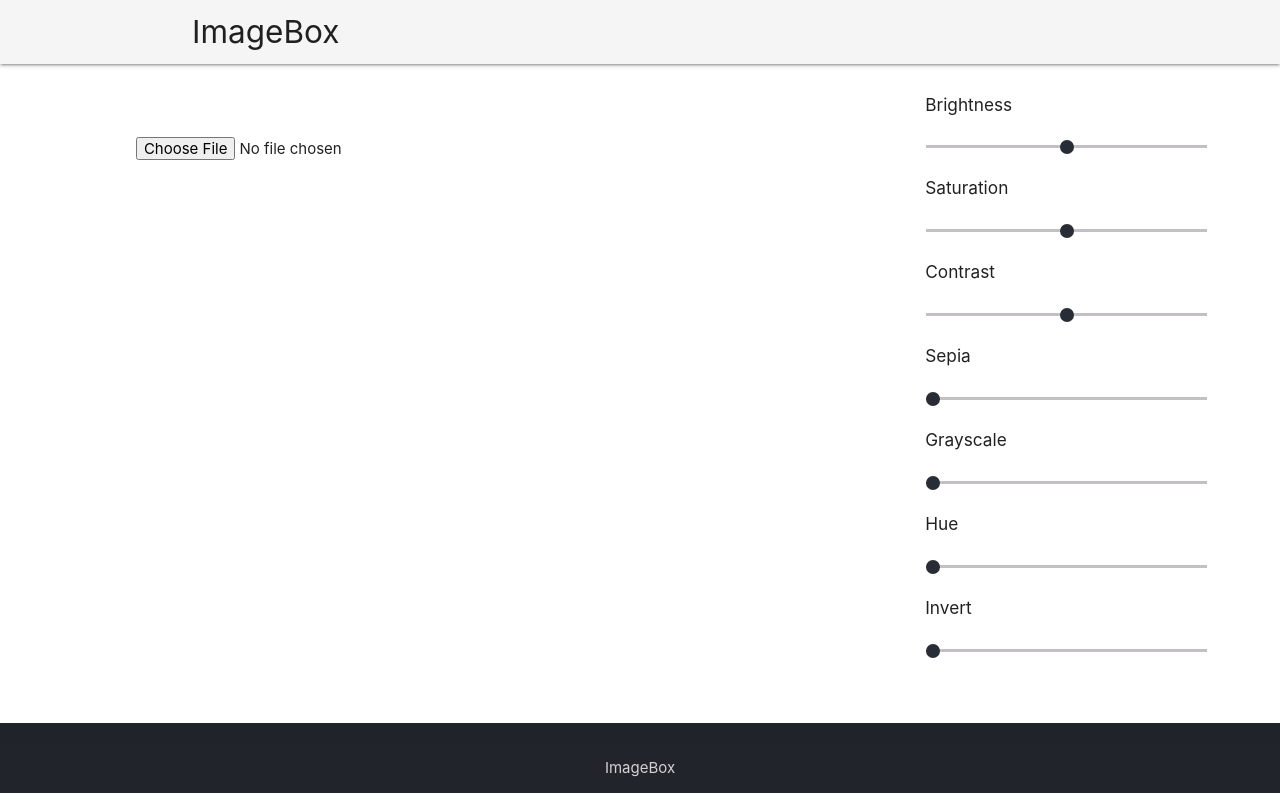
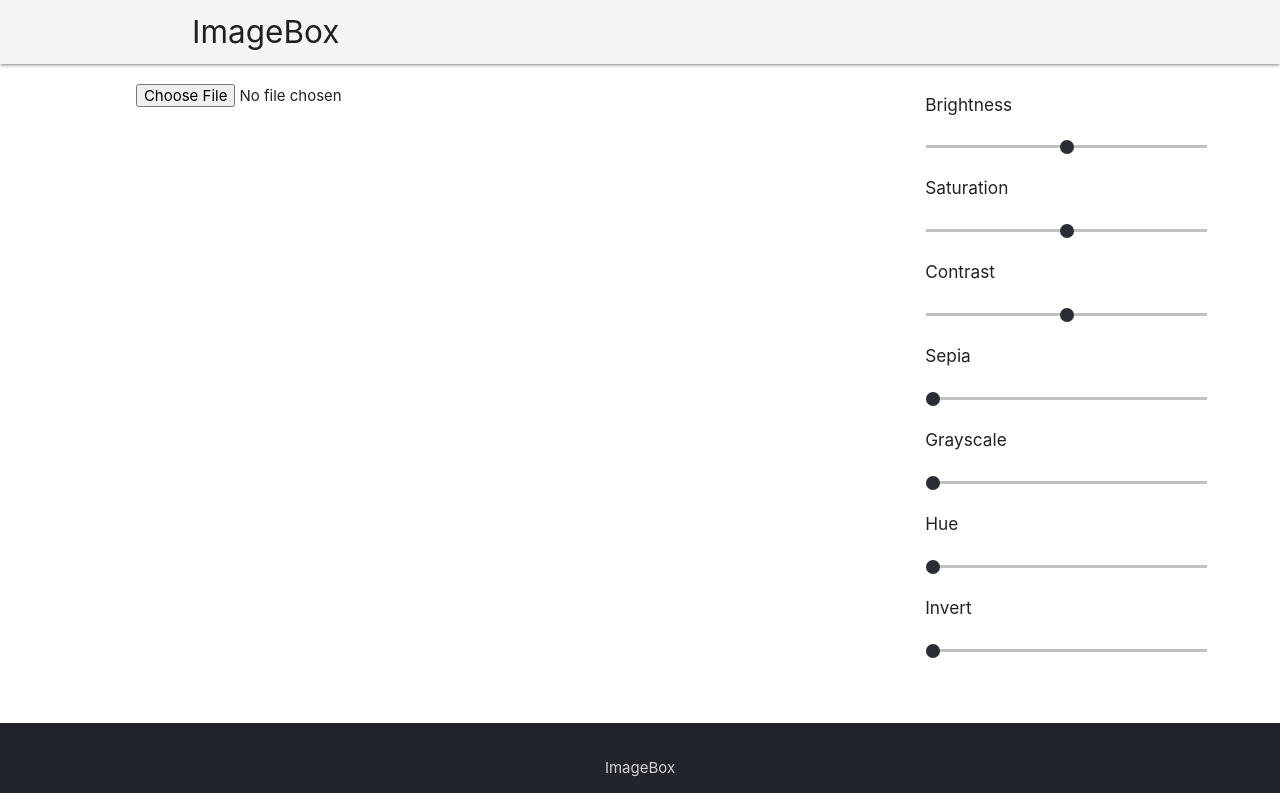
Before and after one commit to johnsolojoseph/image-box, a React (Create React App) app: page / in a window 1280 px wide. Built offline with nearby package versions, Linux system fonts and the light colour scheme.

Commit message:
Implemented css filter effect on loaded image

```diff
--- a/src/components/App.js
+++ b/src/components/App.js
@@ -3,7 +3,6 @@ import React from 'react';
 import NavBar from './NavBar';
 import PictureZone from './PictureZone';
 import Footer from './Footer'
-
 
 
 class App extends React.Component {
@@ -20,6 +19,9 @@ class App extends React.Component {
       invert: 0
     };
   }
+
+
+
 
   handleFiles(e) {
     return (
@@ -38,14 +40,16 @@ class App extends React.Component {
         <div className="row">
           <div className="picture-zone-container col s12 m12 l8">
           <div className="picture-zone">
-            <div className="canvas center">
-              <img src={this.state.filePath} className="responsive-img"/>
 
-            </div>
             <div className="upload container">
 
               <input type="file" id="imgUpload" accept="image/*" onChange={this.handleFiles.bind(this)} />
             </div>
+
+            <div className="canvas center container">
+                <img src={this.state.filePath} className="responsive-img"style={{filter: `brightness(${this.state.brightness}%) contrast(${this.state.contrast}%) saturate(${this.state.saturate}%) sepia(${this.state.sepia}%) grayscale(${this.state.grayscale}%) invert(${this.state.invert}%) hue-rotate(${this.state.hue}deg) `}}/>
+            </div>
+            <br />
 
           </div>
 
```
